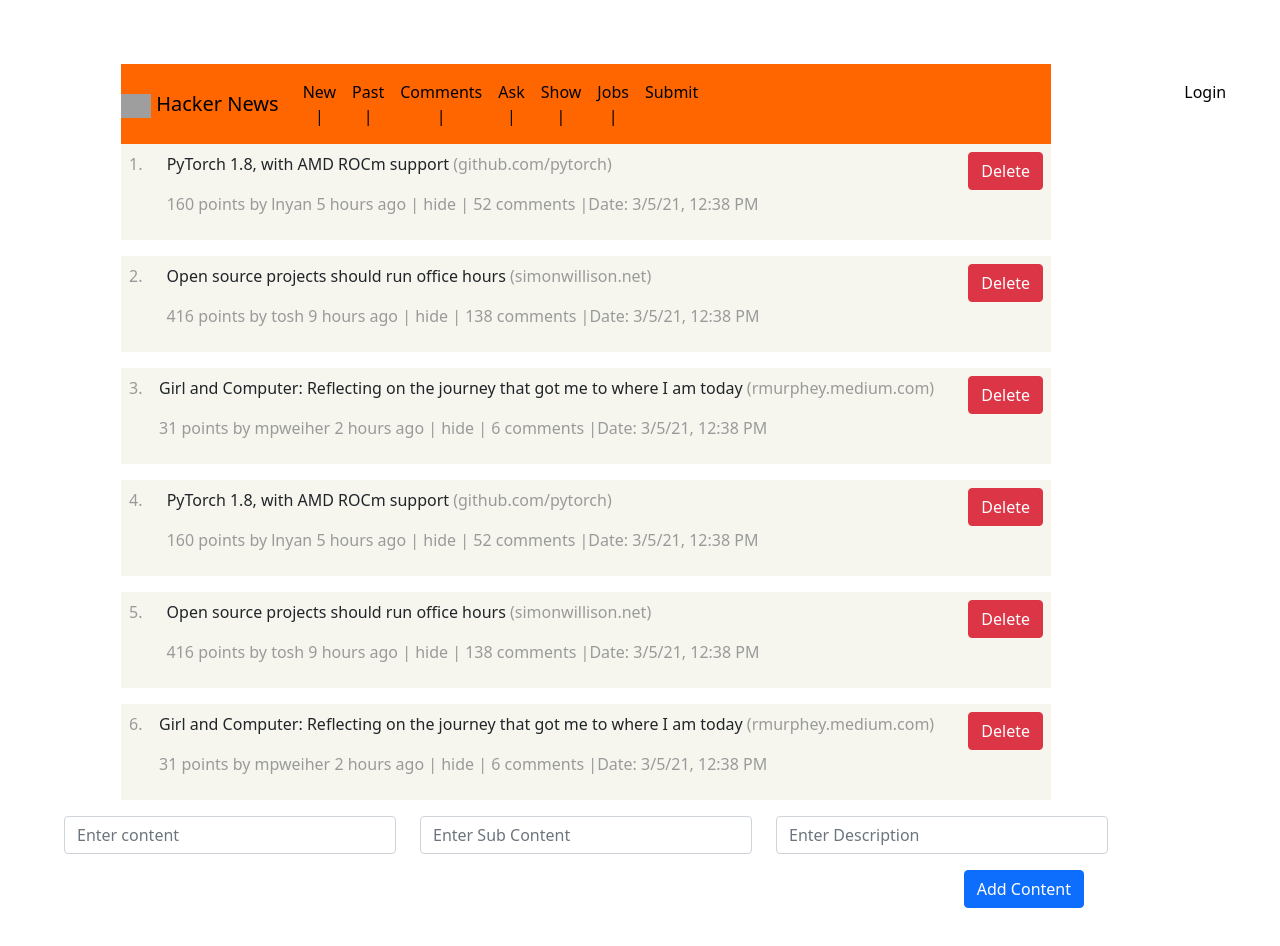
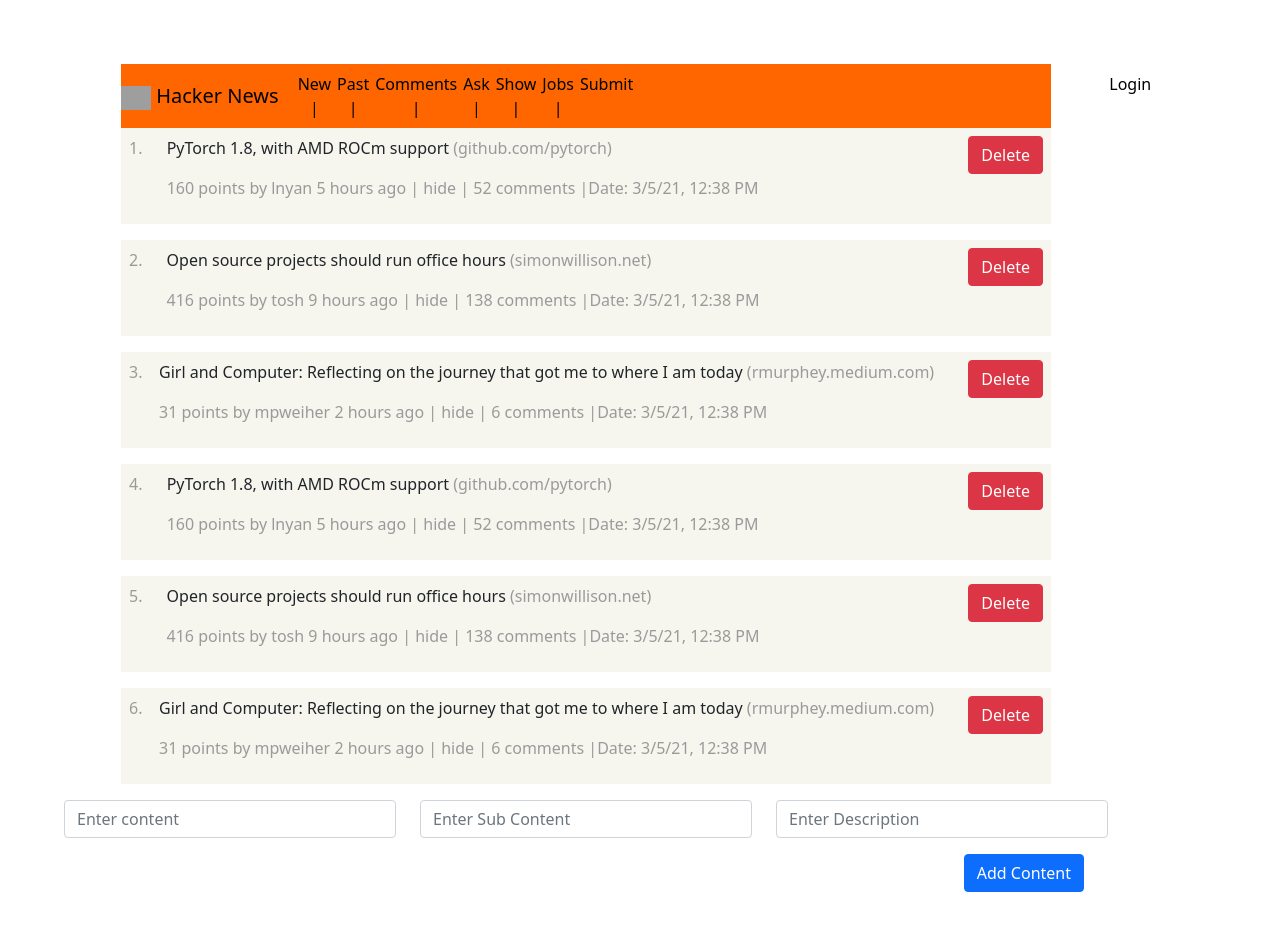
Before and after one commit to 45hw1n/SuperOps.Ai-Tech-Interview, an Angular app: page / in a window 1280 px wide. Shown: the top 946 px of the page. Built offline with nearby package versions, Linux system fonts and the light colour scheme; grey boxes are pictures that could not be loaded.

Commit message:
Minor update

```diff
--- a/src/app/components/content/content.component.scss
+++ b/src/app/components/content/content.component.scss
@@ -30,3 +30,6 @@
   .container-fluid {
     padding:0;
   }
+a.nav-link.active{
+  padding:0px 3px;
+}
```
